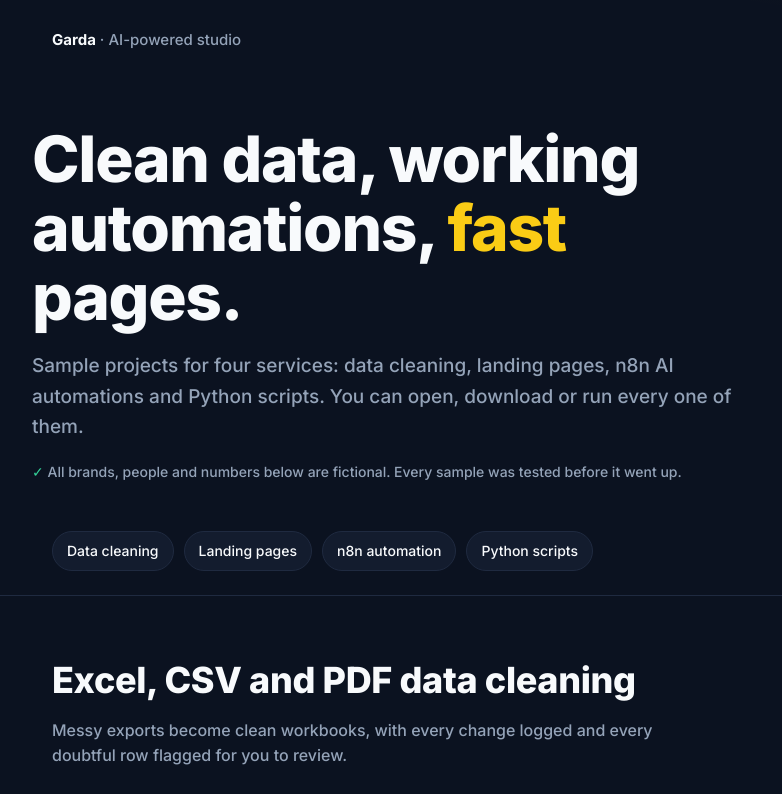
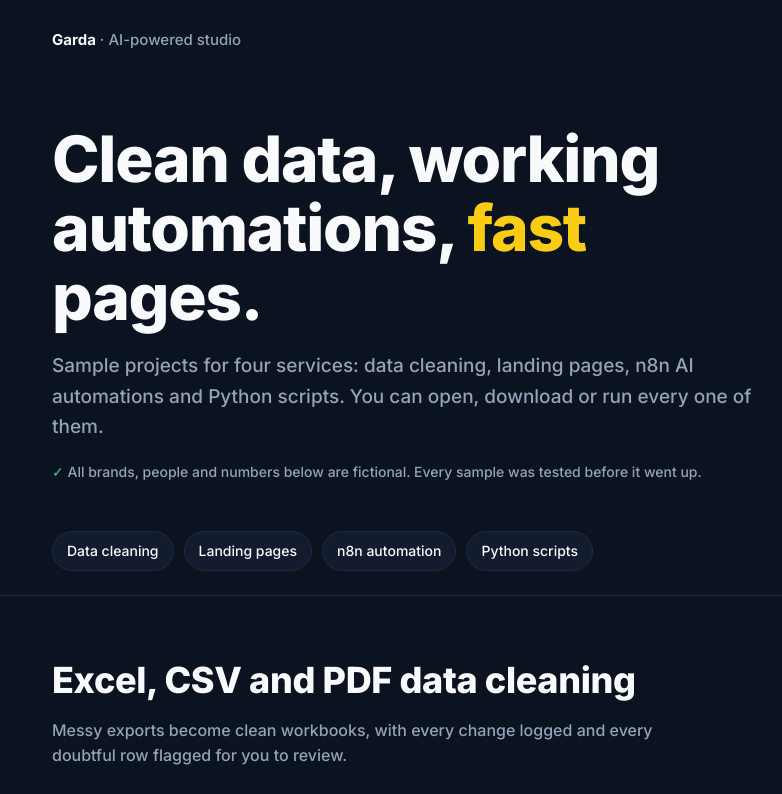
Before and after one commit to GardaBramantyo/portfolio, a plain HTML site: page index.html in a window 1280 px wide. Shown: the top 794 px of the page, without its empty margins (48-830 px from the left). Drawn offline with Linux system fonts and the light colour scheme.

Commit message:
Fix hero side margin

```diff
--- a/index.html
+++ b/index.html
@@ -37,7 +37,7 @@
   header { padding: 28px 0 0; color: var(--muted); font-size: 15px; }
   header b { color: var(--text); font-weight: 700; }
 
-  .hero { padding: 72px 0 40px; }
+  .hero { padding-top: 72px; padding-bottom: 40px; }
   .hero h1 { font-size: clamp(36px, 6vw, 64px); line-height: 1.08; font-weight: 800; letter-spacing: -.02em; margin: 0 0 20px; max-width: 16ch; }
   .hero h1 em { font-style: normal; color: var(--accent); }
   .hero p { color: var(--muted); font-size: 19px; max-width: 58ch; margin: 0; }
```
